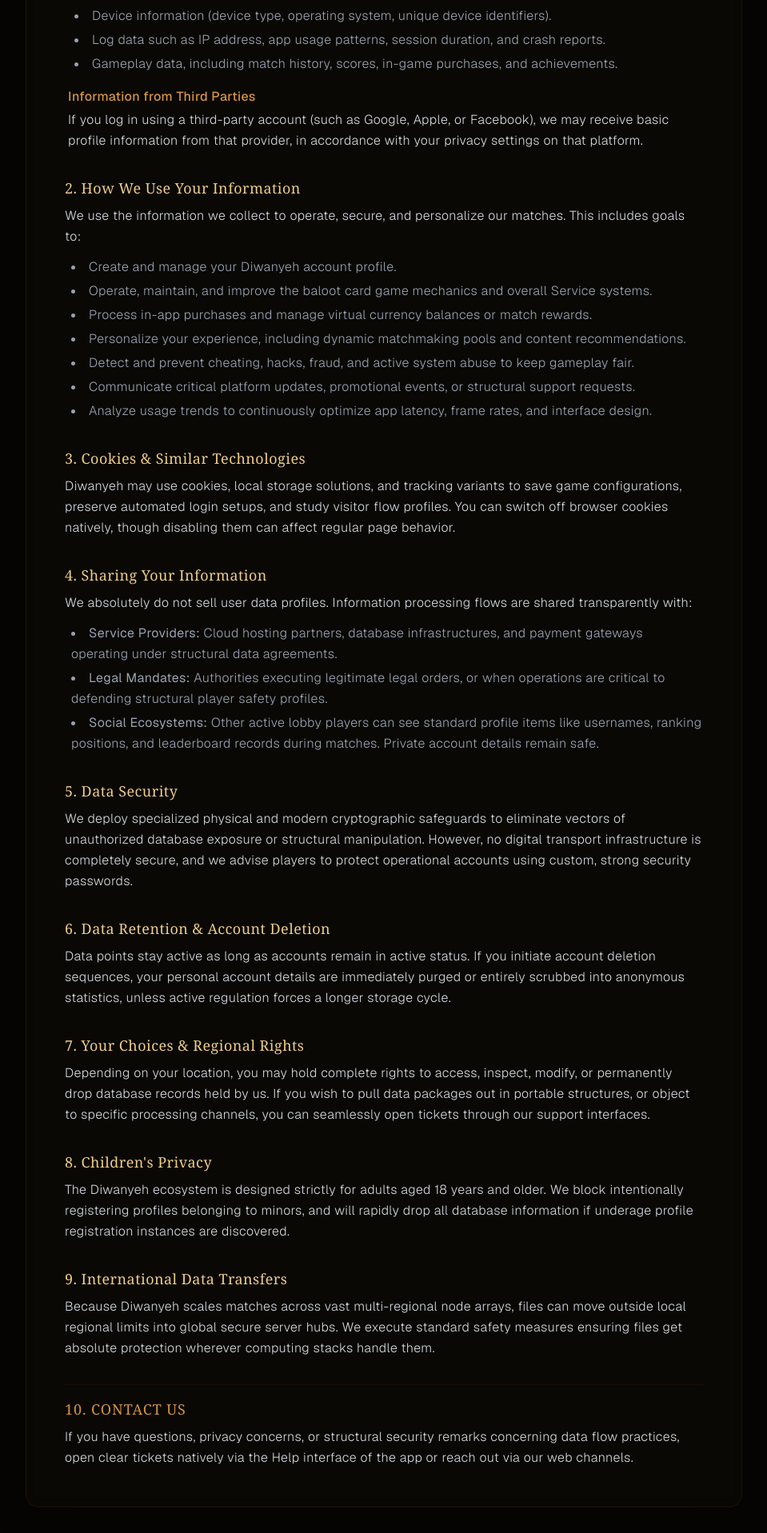
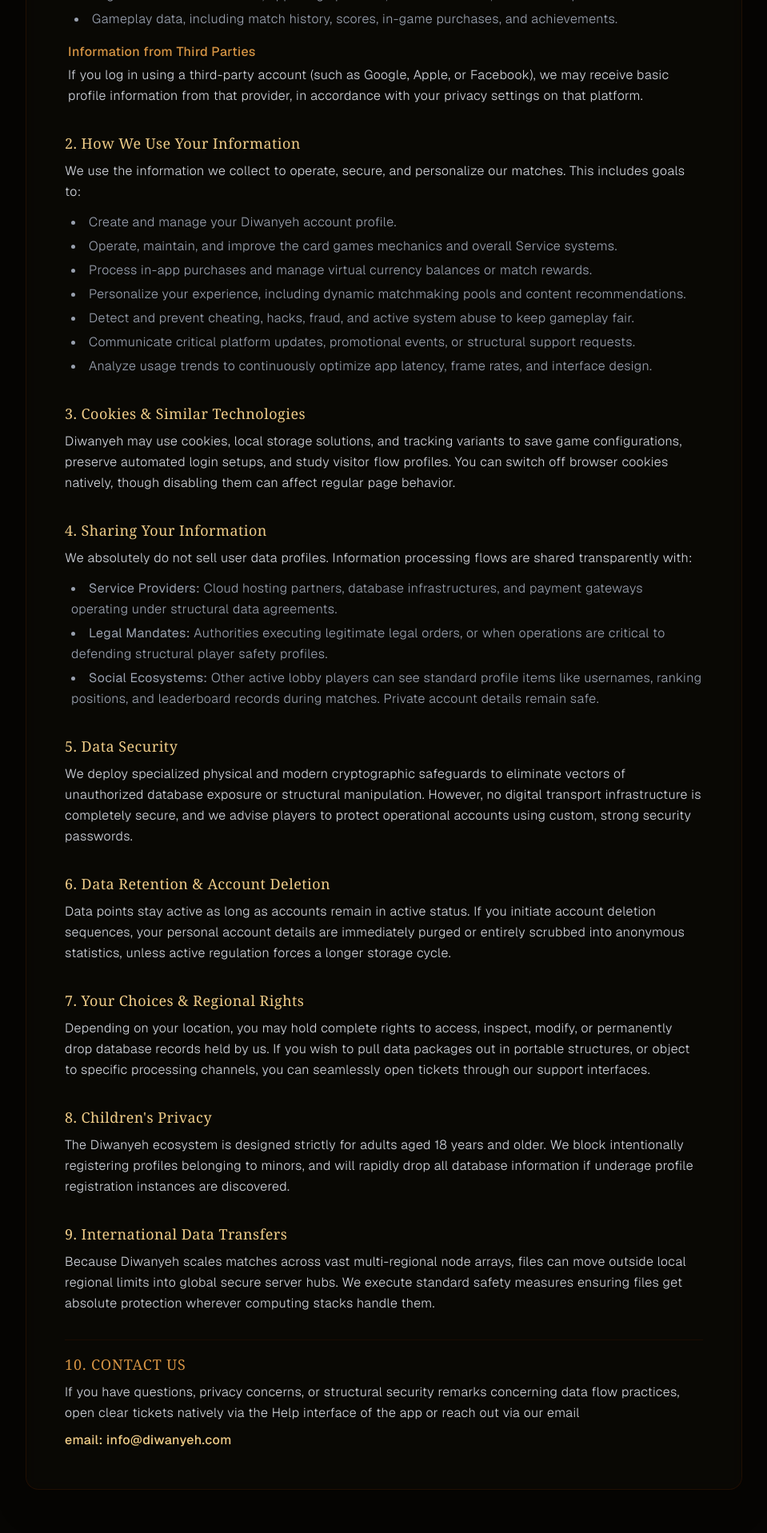
Before and after one commit to krisn2/BRAZILIAN, a Next.js app: page /PrivacyPolicy in a window 1280 px wide. Shown: the part 880-2797 px from the top of the page at 80% size, without its empty margins (160-1119 px from the left). Built offline with nearby package versions, Linux system fonts and the light colour scheme; no server answers.

Commit message:
chore: update contact information and standardize game terminology across legal and support pages

```diff
--- a/src/app/PrivacyPolicy/page.tsx
+++ b/src/app/PrivacyPolicy/page.tsx
@@ -63,7 +63,7 @@
                                             <ul className="list-disc list-inside pl-2 flex flex-col gap-1 text-gray-400">
                                                 <li>Account details such as your name, username, email address, and password when you register.</li>
                                                 <li>Payment information when you make an in-app purchase (processed securely through trusted third-party payment providers — we do not store your full card details ourselves).</li>
-                                                <li>Any information you share when contacting our support team, such as messages, screenshots, or feedback.</li>
+                                                {/* <li>Any information you share when contacting our support team, such as messages, screenshots, or feedback.</li> */}
                                             </ul>
                                         </div>
 
@@ -92,7 +92,7 @@
                                     <p className="mb-3">We use the information we collect to operate, secure, and personalize our matches. This includes goals to:</p>
                                     <ul className="list-disc list-inside pl-2 flex flex-col gap-1 text-gray-400">
                                         <li>Create and manage your Diwanyeh account profile.</li>
-                                        <li>Operate, maintain, and improve the baloot card game mechanics and overall Service systems.</li>
+                                        <li>Operate, maintain, and improve the card games mechanics and overall Service systems.</li>
                                         <li>Process in-app purchases and manage virtual currency balances or match rewards.</li>
                                         <li>Personalize your experience, including dynamic matchmaking pools and content recommendations.</li>
                                         <li>Detect and prevent cheating, hacks, fraud, and active system abuse to keep gameplay fair.</li>
@@ -172,7 +172,10 @@
                                         10. Contact Us
                                     </h2>
                                     <p>
-                                        If you have questions, privacy concerns, or structural security remarks concerning data flow practices, open clear tickets natively via the Help interface of the app or reach out via our web channels.
+                                        If you have questions, privacy concerns, or structural security remarks concerning data flow practices, open clear tickets natively via the Help interface of the app or reach out via our email
+                                    </p>
+                                    <p className="mt-2 font-medium text-[#EFCC88]">
+                                        email: info@diwanyeh.com
                                     </p>
                                 </section>
 
--- a/src/app/TermsAndConditions/page.tsx
+++ b/src/app/TermsAndConditions/page.tsx
@@ -59,7 +59,7 @@
                                         1. About Diwanyeh
                                     </h2>
                                     <p>
-                                        Diwanyeh is an online platform designed to bring the classic Baloot card game experience to players through a modern digital environment. We provide users with an enjoyable and interactive card game experience where players can connect, compete, and enjoy Baloot with friends and other players.
+                                        Diwanyeh is an online platform designed to bring the classic Burraco & Baloot card game experience to players through a modern digital environment. We provide users with an enjoyable and interactive card game experience where players can connect, compete, and enjoy Baloot with friends and other players.
                                     </p>
                                 </section>
 
@@ -94,7 +94,7 @@
                                     <h2 className="text-base md:text-lg font-medium text-[#EFCC88] tracking-wide font-serif mb-2">
                                         4. Fair Gameplay Policy
                                     </h2>
-                                    <p className="mb-3">At Diwanyeh, we aim to provide a fair and enjoyable Baloot game environment for everyone. Users strictly agree not to:</p>
+                                    <p className="mb-3">At Diwanyeh, we aim to provide a fair and enjoyable Burraco & Baloot game environment for everyone. Users strictly agree not to:</p>
                                     <ul className="list-disc list-inside pl-2 flex flex-col gap-1 text-gray-400">
                                         <li>Use cheats, hacks, bots, or unauthorized third-party software.</li>
                                         <li>Manipulate game results, stats, or global match rankings.</li>
@@ -199,10 +199,10 @@
                                         14. Contact Us
                                     </h2>
                                     <p>
-                                        If you have questions, feedback, or compliance inquiries about these Terms & Conditions, reach out directly to the core development support lines via our web channel:
+                                        If you have questions, feedback, or compliance inquiries about these Terms & Conditions, reach out directly to the core development support lines via email
                                     </p>
                                     <p className="mt-2 font-medium text-[#EFCC88]">
-                                        Website: <a href="https://diwanyeh.com/" className="underline hover:text-[#fcd34d] transition-colors">https://diwanyeh.com/</a>
+                                        email: info@diwanyeh.com
                                     </p>
                                 </section>
 
--- a/src/app/contact/page.tsx
+++ b/src/app/contact/page.tsx
@@ -477,7 +477,7 @@
                                     </div>
                                     <div>
                                         <h3 className="text-[#f3c677] text-xs font-semibold uppercase tracking-wider mb-1">Mobile</h3>
-                                        <p className="text-[#e6dcc8] text-sm">0541002907</p>
+                                        <p className="text-[#e6dcc8] text-sm">+054 505 0888</p>
                                     </div>
                                 </div>
                             </div>
```
